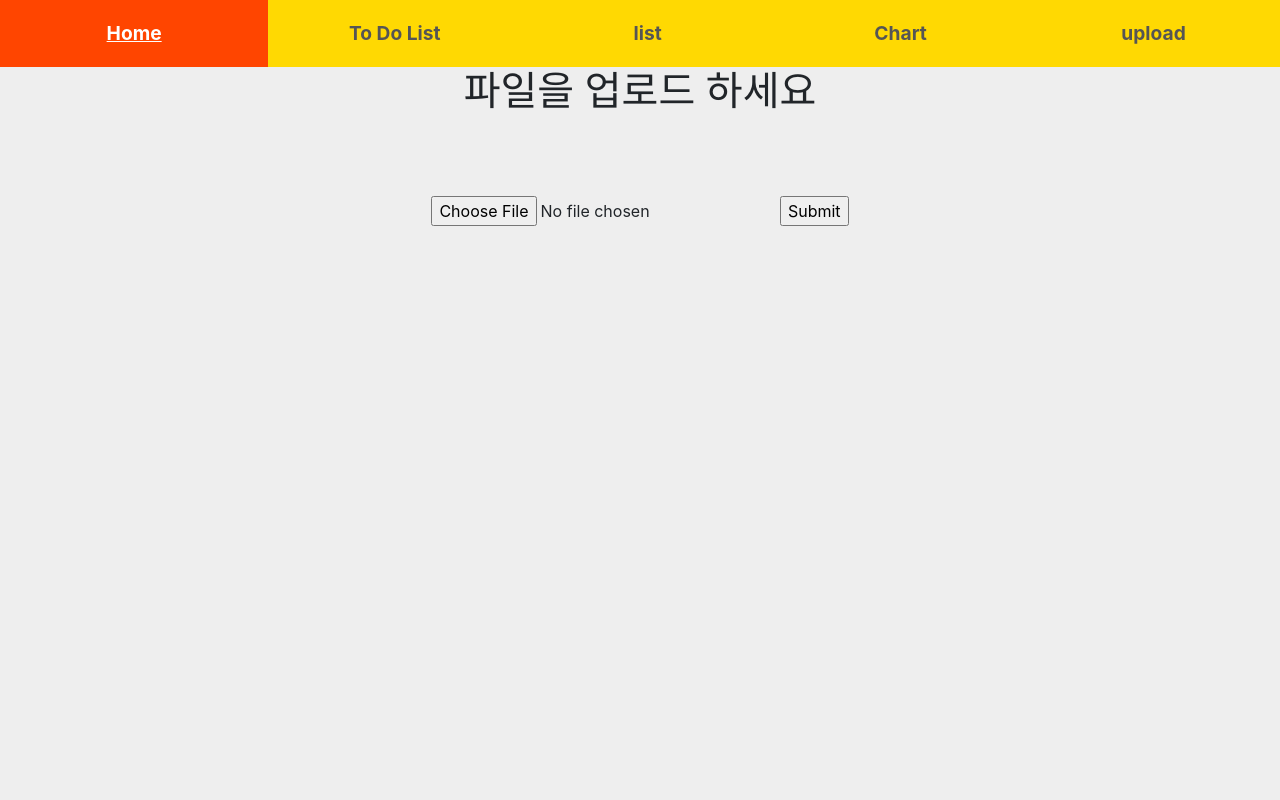
After one commit to magmom7/Flaskgo, a Flask app: page /upload in a window 1280 px wide. The commit adds this page. Run offline with Flask 2, Linux system fonts and the light colour scheme; some libraries are stand-ins or nearby versions.

Commit message:
recaptcha, upload enabled

```diff
--- a/app.py
+++ b/app.py
@@ -2,16 +2,31 @@ from flask import Flask, request, render_template, redirect, url_for
 from dto import UserDTO, BoardDTO
 from dao import UserDAO, BoardDAO
 import datetime
+from flask_recaptcha import ReCaptcha
+from werkzeug.utils import secure_filename
 
 app = Flask(__name__)
+app.config['RECAPTCHA_SITE_KEY'] = '6LdI60gbAAAAAO9llS8p0UrBetVojtlG-1kuGm-l'
+app.config['RECAPTCHA_SECRET_KEY'] = '6LdI60gbAAAAAPl2g8q9guBs2lFohFUnNNkdpLSQ'
+recaptcha = ReCaptcha(app)
 
-@app.route('/', methods=['GET'])
+
+@app.route('/', methods=['POST', 'GET'])
 def get():
-    return render_template('index.html')
+    message = ''  # Create empty message
+    print(request.method)
+    if request.method == 'POST':  # Check to see if flask.request.method is POST
+        if recaptcha.verify():  # Use verify() method to see if ReCaptcha is filled out
+            message = 'Thanks for filling out the form!'  # Send success message
+        else:
+            message = 'Please fill out the ReCaptcha!'  # Send error message
+    return render_template('index.html', message=message)
+
 
 @app.route('/membership', methods=['GET', 'POST'])
 def membership():
     return render_template('member.html')
+
 
 @app.route('/insert', methods=['POST'])
 def userinsert():
@@ -19,13 +34,14 @@ def userinsert():
 
     index_user_counter += 1
 
-    dto = UserDTO(index_user_counter, request.form.get('user_name'), request.form.get('user_pw'), request.form.get('user_interest'))
-    dao = UserDAO().userinsert(dto)
-
+    dto = UserDTO(index_user_counter, request.form.get('user_name'),
+                  request.form.get('user_pw'), request.form.get('user_interest'))
+    dao = UserDAO().userinsert(dto)  # 이 dao는 사용이 안됨
 
     # print("----77-----")
 
-    return  render_template('index.html')
+    return render_template('index.html')
+
 
 @app.route('/login', methods=['post'])
 def userlogin():
@@ -37,24 +53,42 @@ def userlogin():
 
     return UserDAO().userall()
 
+
 @app.route('/menu', methods=['get'])
 def getmenu():
     return render_template('menu.html')
 
-@app.route('/todolist', methods = ['get'])
+
+@app.route('/todolist', methods=['get'])
 def gettodolist():
     return render_template('todolist.html')
 
 
-@app.route('/list', methods = ['get'])
+@app.route('/list', methods=['get'])
 def getlist():
     return render_template('list.html')
 
-@app.route('/char2', methods = ['get'])
+
+@app.route('/char2', methods=['get'])
 def getchar2():
     return render_template('char2.html')
 
-@app.route('/todolist/gettext', methods = ['post'])
+
+@app.route('/upload')
+def upload():
+    return render_template('upload.html')
+
+
+@app.route('/fileUpload', methods=['GET', 'POST'])
+def upload_file():
+    if request.method == 'POST':
+        f = request.files['file']
+        # 저장할 경로 + 파일명
+        f.save(secure_filename(f.filename))
+        return "현재 디렉토리에 - "+f.filename+" - 업로드 성공!!!"
+
+
+@app.route('/todolist/gettext', methods=['post'])
 def gettext():
     global index_text_counter
     global uname
@@ -70,12 +104,14 @@ def gettext():
     nowDate = now.strftime('%Y-%m-%d')
     # print(nowDate)
     # print(type(nowDate))
-    dto = BoardDTO(index_text_counter, request.form.get('user_title'), request.form.get('user_text'), nowDate, uid[0])
+    dto = BoardDTO(index_text_counter, request.form.get(
+        'user_title'), request.form.get('user_text'), nowDate, uid[0])
     print(dto)
     BoardDAO().textinsert(dto)
     return request.form.get('user_title')
 
-@app.route('/list/showlist', methods = ['post'])
+
+@app.route('/list/showlist', methods=['post'])
 def showtext():
     # print("in")
     global uname
@@ -86,7 +122,8 @@ def showtext():
     # print(data)
     return data
 
+
 if __name__ == "__main__":
-    index_user_counter = 0 # 초기값 받아오는 걸로 수정하기!
+    index_user_counter = 0  # 초기값 받아오는 걸로 수정하기!
     index_text_counter = 0
-    app.run(debug=True, host = "127.0.0.1", port = "5000")
+    app.run(debug=True, host="127.0.0.1", port="5000")
--- a/templates/char2.html
+++ b/templates/char2.html
@@ -55,6 +55,9 @@
 		<li class="menu-item">
 			<a href="/char2" class="menu-link">Chart</a>
 		</li>
+        <li class="menu-item">
+			<a href="/upload" class="menu-link">upload</a>
+		</li>
 
 	</ul>
     <h3> step01 : 구글 차트 만들고 응용하기</h3>
--- a/templates/list.html
+++ b/templates/list.html
@@ -26,6 +26,9 @@
 		</li>
 		<li class="menu-item">
 			<a href="/char2" class="menu-link">Chart</a>
+		</li>
+		<li class="menu-item">
+			<a href="/upload" class="menu-link">upload</a>
 		</li>
 	</ul>
 	<div class="container">
--- a/templates/menu.html
+++ b/templates/menu.html
@@ -24,6 +24,9 @@
 		<li class="menu-item">
 			<a href="/char2" class="menu-link">Chart</a>
 		</li>
+		<li class="menu-item">
+			<a href="/upload" class="menu-link">upload</a>
+		</li>
 	</ul>
 
 </body>
--- a/templates/todolist.html
+++ b/templates/todolist.html
@@ -26,6 +26,9 @@
     <li class="menu-item">
       <a href="/char2" class="menu-link">Chart</a>
     </li>
+    <li class="menu-item">
+			<a href="/upload" class="menu-link">upload</a>
+		</li>
   </ul>
   <div class="container">
     <h1>To Do List</h1>
--- /dev/null
+++ b/templates/upload.html
@@ -0,0 +1,55 @@
+
+
+<!DOCTYPE html>
+<html lang="kr" dir="ltr">
+
+<head>
+	<meta charset="utf-8">
+	<title>할 일</title>
+	<link href="https://fonts.googleapis.com/css?family=Courgette|Playfair+Display&display=swap" rel="stylesheet">
+	<link rel="stylesheet" href="https://maxcdn.bootstrapcdn.com/bootstrap/4.0.0/css/bootstrap.min.css">
+	<link rel="stylesheet" href="{{url_for('static', filename='css/reset.css')}}">
+	<link rel="stylesheet" href="{{url_for('static', filename='css/style.css')}}">
+	<link rel="stylesheet" href="{{url_for('static', filename='css/default.css')}}">
+	<link rel="stylesheet" href="{{url_for('static', filename='css/ui.css')}}">
+
+</head>
+
+<body>
+
+
+	<ul class="menu">
+		<li class="menu-item">
+			<a href="/menu" class="menu-link">Home</a>
+		</li>
+		<li class="menu-item">
+			<a href="/todolist" class="menu-link">To Do List</a>
+		</li>
+		<li class="menu-item">
+			<a href="/list" class="menu-link">list</a>
+		</li>
+		<li class="menu-item">
+			<a href="/char2" class="menu-link">Chart</a>
+		</li>
+		<li class="menu-item">
+			<a href="/upload" class="menu-link">upload</a>
+		</li>
+	</ul>
+
+
+    <!-- 업로드 div 시작 -->
+	<div class="container">
+		<h1>파일을 업로드 하세요</h1>
+		<br><hr><br>
+            <form action = "http://localhost:5000/fileUpload" method = "POST"
+            enctype = "multipart/form-data">
+                <input type = "file" name = "file" />
+                <input type = "submit"/>
+            </form>
+    </div>
+	<!-- 업로드 div 끝 -->
+
+
+</body>
+
+</html>
```
Also changed, not shown: Donkey.txt (added, +27 -0 lines), dao.py (+29 -25 lines), templates/index.html (+11 -4 lines), test.sql (+51 -5 lines).
